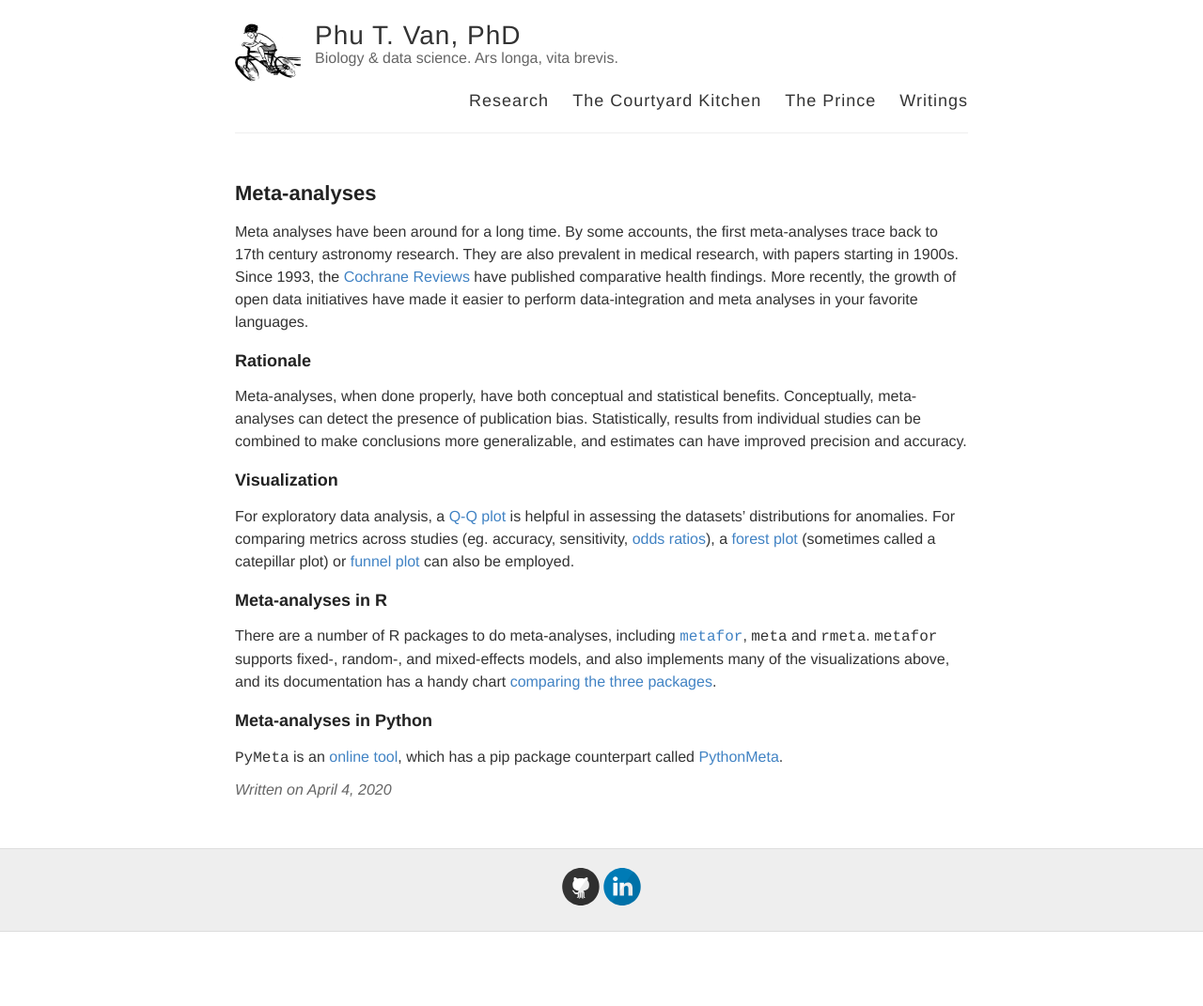
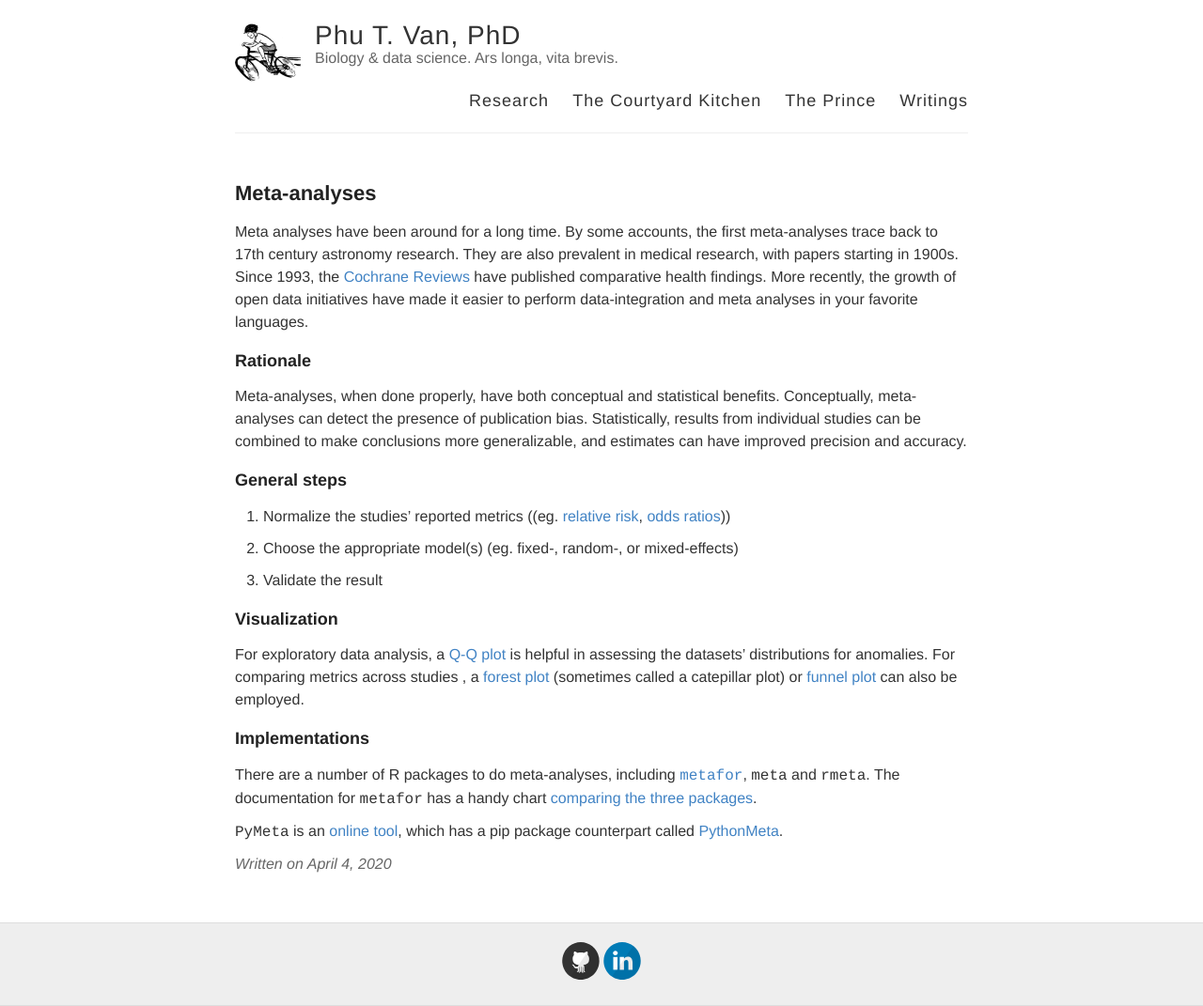
Before and after one commit to ptvan/ptvan.github.io, a Jekyll site: the page built from _posts/2020-04-04-meta-analyses.md, in a window 1280 px wide. Shown: the whole page at 94% size. Built offline with Jekyll 4.4.1, drawn with Linux system fonts in a browser that asks for light colours; before the commit the page ends 992 px from its top, so only the background shows below that.

Commit message:
reorg and added general steps

```diff
--- a/_posts/2020-04-04-meta-analyses.md
+++ b/_posts/2020-04-04-meta-analyses.md
@@ -9,14 +9,20 @@ Meta analyses have been around for a long time. By some accounts, the first meta
 
 Meta-analyses, when done properly, have both conceptual and statistical benefits. Conceptually, meta-analyses can detect the presence of publication bias. Statistically, results from individual studies can be combined to make conclusions more generalizable, and estimates can have improved precision and accuracy.
 
+### General steps
+
+1. Normalize the studies' reported metrics ((eg. [relative risk](https://en.wikipedia.org/wiki/Relative_risk), [odds ratios](https://en.wikipedia.org/wiki/Odds_ratio)))
+
+2. Choose the appropriate model(s) (eg. fixed-, random-, or mixed-effects)
+
+3. Validate the result
+
 ### Visualization
 
-For exploratory data analysis, a [Q-Q plot](https://en.wikipedia.org/wiki/Q%E2%80%93Q_plot) is helpful in assessing the datasets' distributions for anomalies. For comparing metrics across studies (eg. accuracy, sensitivity, [odds ratios](https://en.wikipedia.org/wiki/Odds_ratio)), a [forest plot](https://en.wikipedia.org/wiki/Forest_plot) (sometimes called a catepillar plot) or [funnel plot](https://en.wikipedia.org/wiki/Funnel_plot) can also be employed.
+For exploratory data analysis, a [Q-Q plot](https://en.wikipedia.org/wiki/Q%E2%80%93Q_plot) is helpful in assessing the datasets' distributions for anomalies. For comparing metrics across studies , a [forest plot](https://en.wikipedia.org/wiki/Forest_plot) (sometimes called a catepillar plot) or [funnel plot](https://en.wikipedia.org/wiki/Funnel_plot) can also be employed.
 
-### Meta-analyses in R
+### Implementations
 
-There are a number of R packages to do meta-analyses, including [`metafor`](http://www.metafor-project.org/doku.php/help), `meta` and `rmeta`. `metafor` supports fixed-, random-, and mixed-effects models, and also implements many of the visualizations above, and its documentation has a handy chart [comparing the three packages](https://cran.r-project.org/web/packages/metafor/vignettes/metafor.pdf).
-
-### Meta-analyses in Python
+There are a number of R packages to do meta-analyses, including [`metafor`](http://www.metafor-project.org/doku.php/help), `meta` and `rmeta`. The documentation for `metafor` has a handy chart [comparing the three packages](https://cran.r-project.org/web/packages/metafor/vignettes/metafor.pdf).
 
 `PyMeta` is an [online tool](http://www.pymeta.com/), which has a pip package counterpart called [PythonMeta](https://pypi.org/project/PythonMeta/).
```
